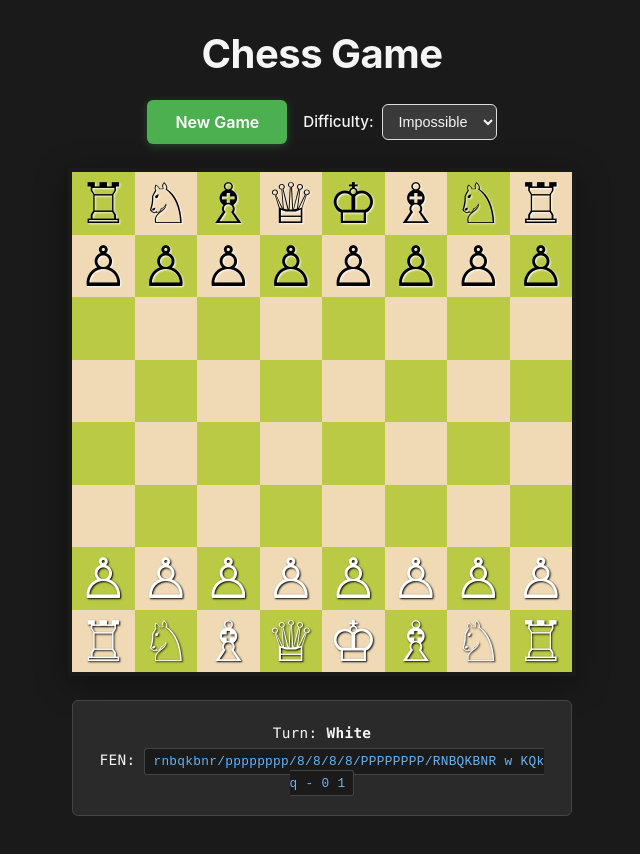
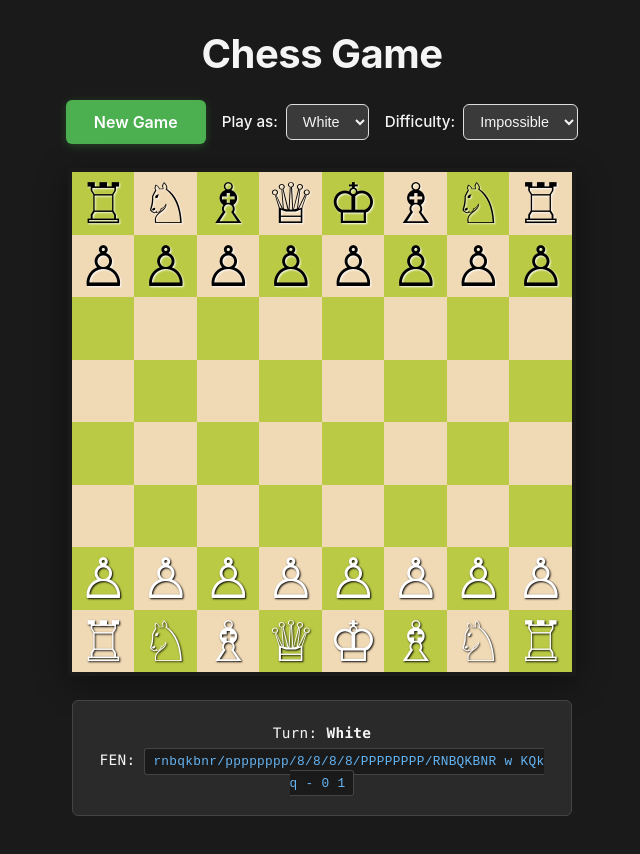
Before and after one commit to EvanCzako/ChessApp1, a React (Vite) app: page / in a window 1280 px wide. Shown: the top 854 px of the page, without its empty margins (318-958 px from the left). Built offline with nearby package versions, Linux system fonts and the light colour scheme.

Commit message:
Get both comp colors AI working again

```diff
--- a/src/App.css
+++ b/src/App.css
@@ -65,6 +65,18 @@ body {
   font-size: 0.95rem;
 }
 
+.color-selector {
+  display: flex;
+  align-items: center;
+  gap: 0.5rem;
+}
+
+.color-selector label {
+  color: var(--text-light);
+  font-weight: 500;
+  font-size: 0.95rem;
+}
+
 .difficulty-dropdown {
   padding: 0.5rem 0.75rem;
   font-size: 0.9rem;
@@ -88,6 +100,33 @@ body {
 }
 
 .difficulty-dropdown:disabled {
+  opacity: 0.6;
+  cursor: not-allowed;
+}
+
+.color-dropdown {
+  padding: 0.5rem 0.75rem;
+  font-size: 0.9rem;
+  background-color: #3a3a3a;
+  color: var(--text-light);
+  border: 1px solid var(--border-color);
+  border-radius: var(--border-radius);
+  cursor: pointer;
+  transition: all 0.2s ease;
+}
+
+.color-dropdown:hover:not(:disabled) {
+  border-color: var(--accent-color);
+  box-shadow: 0 0 8px rgba(100, 181, 246, 0.2);
+}
+
+.color-dropdown:focus {
+  outline: none;
+  border-color: var(--accent-color);
+  box-shadow: 0 0 12px rgba(100, 181, 246, 0.3);
+}
+
+.color-dropdown:disabled {
   opacity: 0.6;
   cursor: not-allowed;
 }
--- a/src/App.tsx
+++ b/src/App.tsx
@@ -18,6 +18,7 @@ interface PendingMove {
 }
 
 type Difficulty = 'impossible' | 'hard' | 'medium' | 'easy';
+type PlayerColor = 'white' | 'black';
 
 function App() {
   const [game, setGame] = useState<Chess>(() => new Chess());
@@ -26,6 +27,7 @@ function App() {
   const [isComputerThinking, setIsComputerThinking] = useState(false);
   const [pendingMove, setPendingMove] = useState<PendingMove | null>(null);
   const [difficulty, setDifficulty] = useState<Difficulty>('impossible');
+  const [playerColor, setPlayerColor] = useState<PlayerColor>('white');
 
   // Reconstruct game at current position
   const gameAtPosition = (() => {
@@ -44,17 +46,18 @@ function App() {
   useEffect(() => {
     // Only make computer move if:
     // 1. We're at the latest move
-    // 2. It's black's turn (computer's turn)
+    // 2. It's the computer's turn
     // 3. We're not already thinking
+    const computerColor = playerColor === 'white' ? 'b' : 'w';
+
     if (
       currentMoveIndex === moves.length - 1 &&
-      gameAtPosition.turn() === 'b' &&
-      !isComputerThinking &&
-      moves.length > 0
+      gameAtPosition.turn() === computerColor &&
+      !isComputerThinking
     ) {
       makeComputerMove();
     }
-  }, [currentMoveIndex, moves.length]);
+  }, [currentMoveIndex, moves.length, playerColor]);
 
   const makeComputerMove = async () => {
     setIsComputerThinking(true);
@@ -76,11 +79,10 @@ function App() {
       // Create a map of move notation to score for quick lookup
       const evalMap = new Map(evaluations.map((evaluation) => [evaluation.move, evaluation]));
 
-      // Sort by score - objective rating where positive is good for White, negative for Black
-      const sortedMoves = evaluations
-        .sort((a, b) => a.score - b.score); // Ascending order (lowest/worst for White first)
+      // Always sort descending (highest/most positive first)
+      const sortedMoves = evaluations.slice().sort((a, b) => b.score - a.score);
 
-      console.log('Computer ranked moves:', sortedMoves.map(m => ({ move: m.move, eval: m.score })));
+      console.log('Ranked moves (White perspective):', sortedMoves.map(m => ({ move: m.move, eval: m.score })));
 
       // Select move based on difficulty
       let selectedMove;
@@ -93,7 +95,21 @@ function App() {
 
       const percentile = percentages[difficulty];
       const moveCount = Math.max(1, Math.ceil(sortedMoves.length * percentile));
-      const candidateMoves = sortedMoves.slice(0, moveCount);
+
+      // Determine if computer is White or Black
+      const isComputerWhite = playerColor === 'black';
+
+      // Since evaluations are always from White's perspective:
+      // - White picks from TOP (highest positive scores)
+      // - Black picks from BOTTOM (lowest/most negative scores)
+      let candidateMoves;
+      if (isComputerWhite) {
+        // Computer is White: pick from top
+        candidateMoves = sortedMoves.slice(0, moveCount);
+      } else {
+        // Computer is Black: pick from bottom
+        candidateMoves = sortedMoves.slice(-moveCount);
+      }
 
       // Randomly select from candidate moves
       selectedMove = candidateMoves[Math.floor(Math.random() * candidateMoves.length)];
@@ -102,7 +118,6 @@ function App() {
       const selectedMoveRank = sortedMoves.findIndex(m => m.move === selectedMove.move) + 1;
 
       // Show the pending move instead of making it immediately
-      // Convert to PendingMove format (using the move property as san)
       setPendingMove({
         san: selectedMove.move,
         score: selectedMove.score,
@@ -162,6 +177,16 @@ function App() {
     setDifficulty(newDifficulty);
   };
 
+  const handlePlayerColorChange = (newColor: PlayerColor) => {
+    setPlayerColor(newColor);
+    // Reset game when player color changes
+    setGame(new Chess());
+    setMoves([]);
+    setCurrentMoveIndex(-1);
+    setIsComputerThinking(false);
+    setPendingMove(null);
+  };
+
   return (
     <div className="app">
       <h1>Chess Game</h1>
@@ -169,6 +194,19 @@ function App() {
         <button onClick={handleNewGame} className="new-game-btn">
           New Game
         </button>
+        <div className="color-selector">
+          <label htmlFor="color">Play as:</label>
+          <select
+            id="color"
+            className="color-dropdown"
+            value={playerColor}
+            onChange={(e) => handlePlayerColorChange(e.target.value as PlayerColor)}
+            disabled={isComputerThinking}
+          >
+            <option value="white">White</option>
+            <option value="black">Black</option>
+          </select>
+        </div>
         <div className="difficulty-selector">
           <label htmlFor="difficulty">Difficulty:</label>
           <select
```
Also changed, not shown: 1 other file (tests, documents, lock files or other folders).
